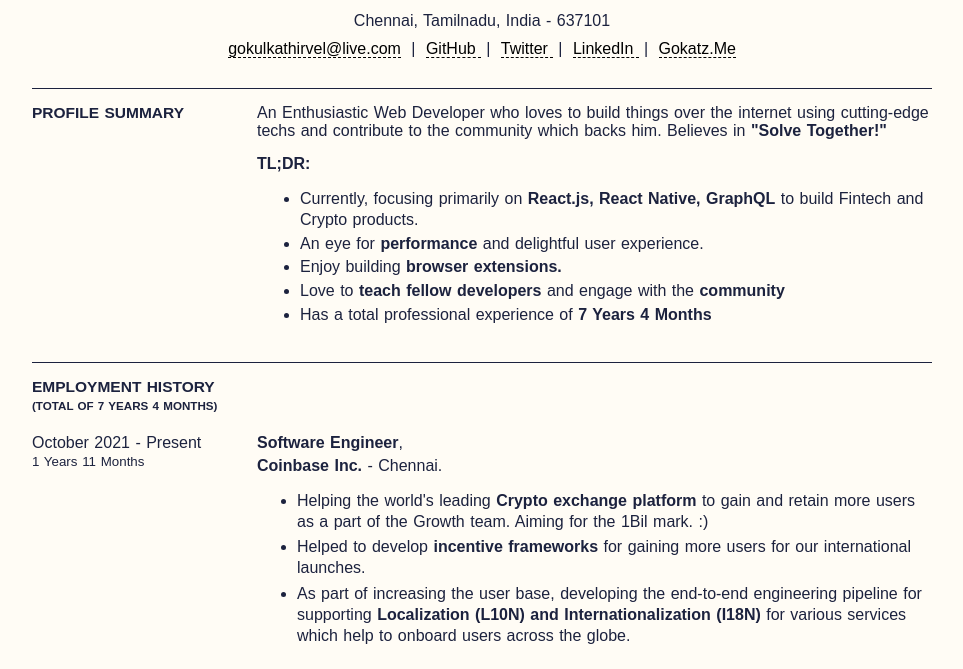
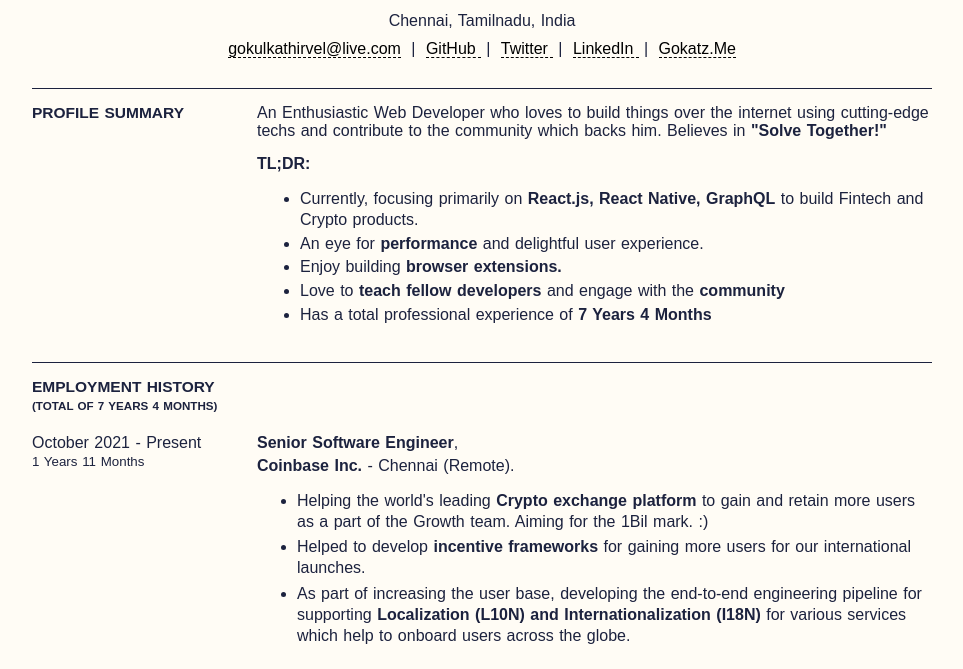
Before and after one commit to gokatz/web-resume, a website built with Parcel: page index.html in a window 1280 px wide. Shown: the part 82-751 px from the top of the page, without its empty margins (158-1121 px from the left). Built offline with nearby package versions, Linux system fonts and the light colour scheme; a web font is replaced by a local one.

Commit message:
update role title

```diff
--- a/index.html
+++ b/index.html
@@ -22,12 +22,12 @@
         <!-- <div>
           ID VII, K.Pudur Old Street, Idappadi
         </div> -->
-        <div>Chennai, Tamilnadu, India - 637101</div>
+        <div>Chennai, Tamilnadu, India</div>
 
         <div class="contact" id="contact">
-          <span class="only-print">
+          <!-- <span class="only-print">
             <a href="tel:+918248743838">+91 - 8248743838</a> |
-          </span>
+          </span> -->
           <a href="mailto:gokulkathirvel@live.com">gokulkathirvel@live.com</a> |
 
           <a
@@ -113,8 +113,8 @@
         </div>
         <div class="right-pane">
           <div>
-            <b class="emp"> Software Engineer</b>,
-            <div class="company-name"><b>Coinbase Inc.</b> - Chennai.</div>
+            <b class="emp"> Senior Software Engineer</b>,
+            <div class="company-name"><b>Coinbase Inc.</b> - Chennai (Remote).</div>
           </div>
           <ul>
             <li>
```
